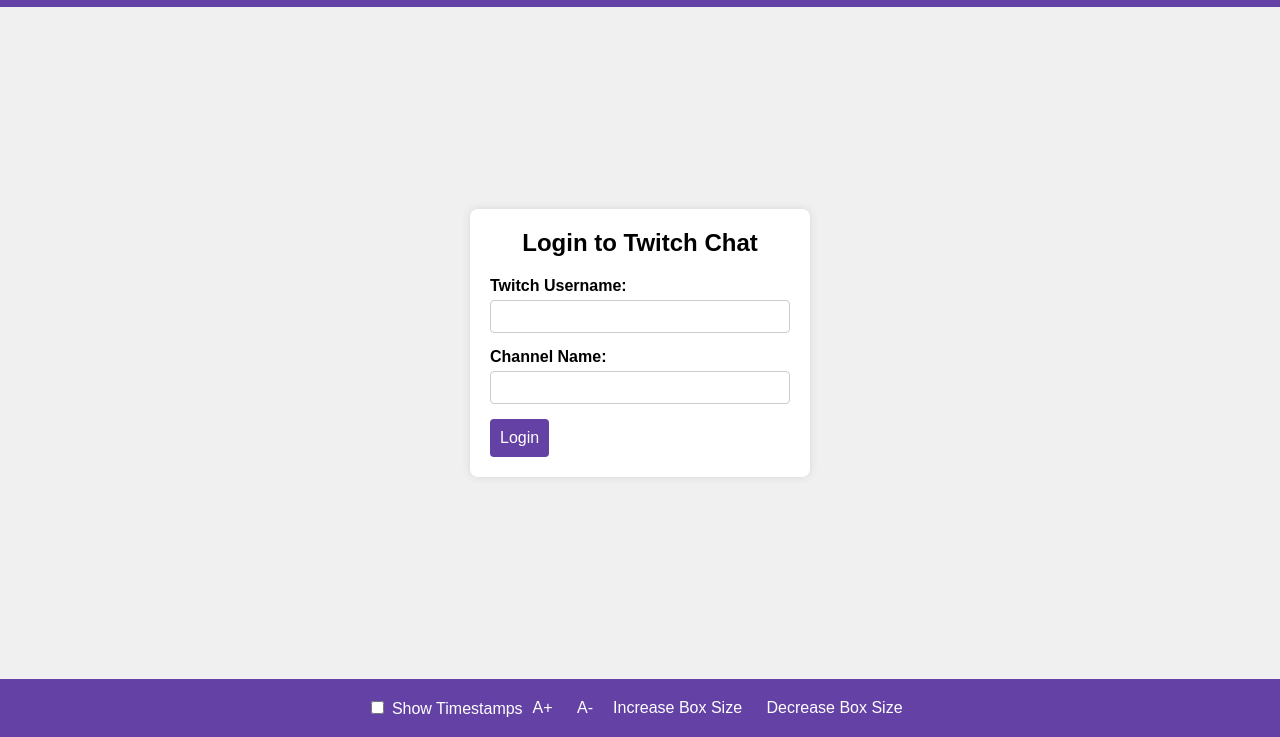
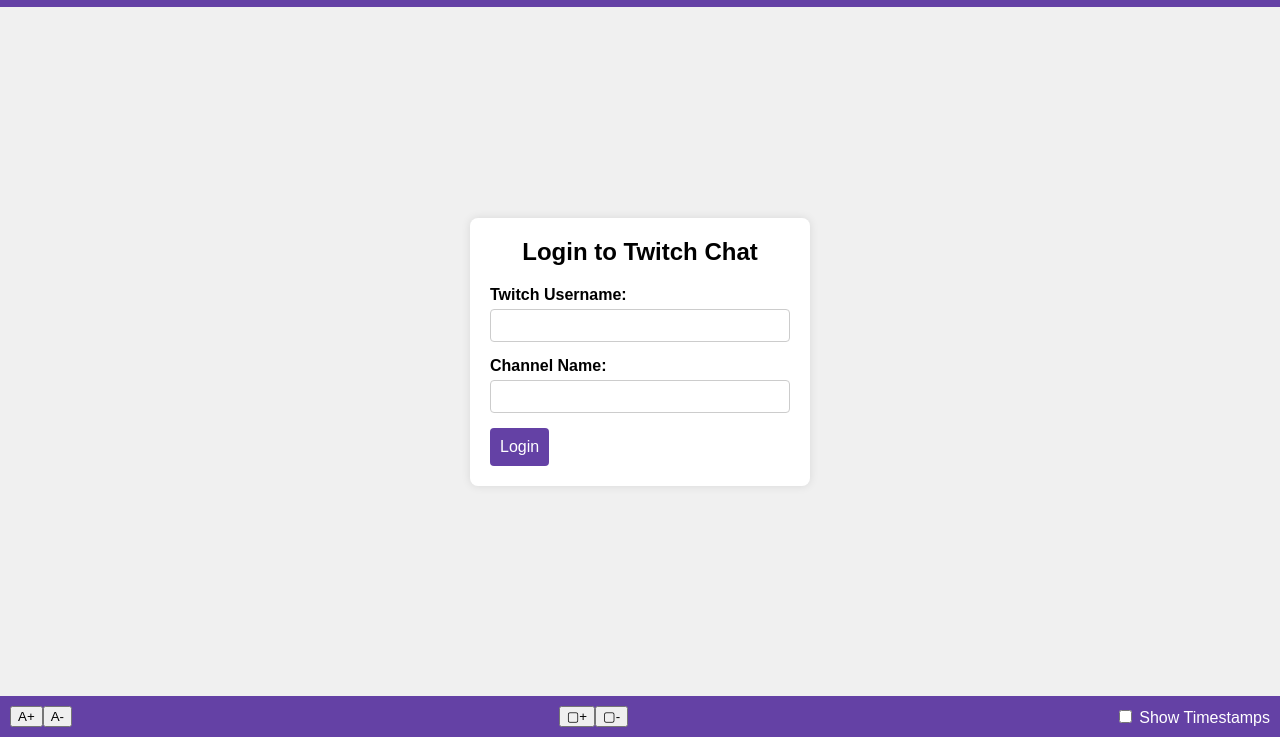
Before and after one commit to MattyCanny/stream-chatter, a website built with webpack: page src/index.html in a window 1280 px wide. Shown: the part 63-800 px from the top of the page. Built offline with nearby package versions, Linux system fonts and the light colour scheme; files whose address does not match are found by name.

Commit message:
button arrange

```diff
--- a/src/index.html
+++ b/src/index.html
@@ -35,16 +35,18 @@
     </div>
     <div id="chat-container" style="display:none;"></div>
     <div id="bottom-bar">
-        <label>
-            <input type="checkbox" id="toggle-timestamps"> Show Timestamps
-        </label>
-        <div class="font-controls">
-            <button id="increase-font" class="btn">A+</button>
-            <button id="decrease-font" class="btn">A-</button>
+        <div id="left-controls">
+            <button id="increase-font">A+</button>
+            <button id="decrease-font">A-</button>
         </div>
-        <div class="box-size-controls">
-            <button id="increase-box-size" class="btn">Increase Box Size</button>
-            <button id="decrease-box-size" class="btn">Decrease Box Size</button>
+        <div id="center-controls">
+            <button id="increase-box-size">▢+</button>
+            <button id="decrease-box-size">▢-</button>
+        </div>
+        <div id="right-controls">
+            <label>
+                <input type="checkbox" id="toggle-timestamps"> Show Timestamps
+            </label>
         </div>
     </div>
     <script src="bundle.js"></script>
--- a/src/styles.css
+++ b/src/styles.css
@@ -165,8 +165,18 @@
     color: #fff;
     padding: 10px;
     display: flex;
+    justify-content: space-between;
+    align-items: center;
+}
+
+#left-controls, #center-controls, #right-controls {
+    display: flex;
+    align-items: center;
+}
+
+#center-controls {
+    flex-grow: 1;
     justify-content: center;
-    align-items: center;
 }
 
 /* Add these styles to your CSS file */
```
